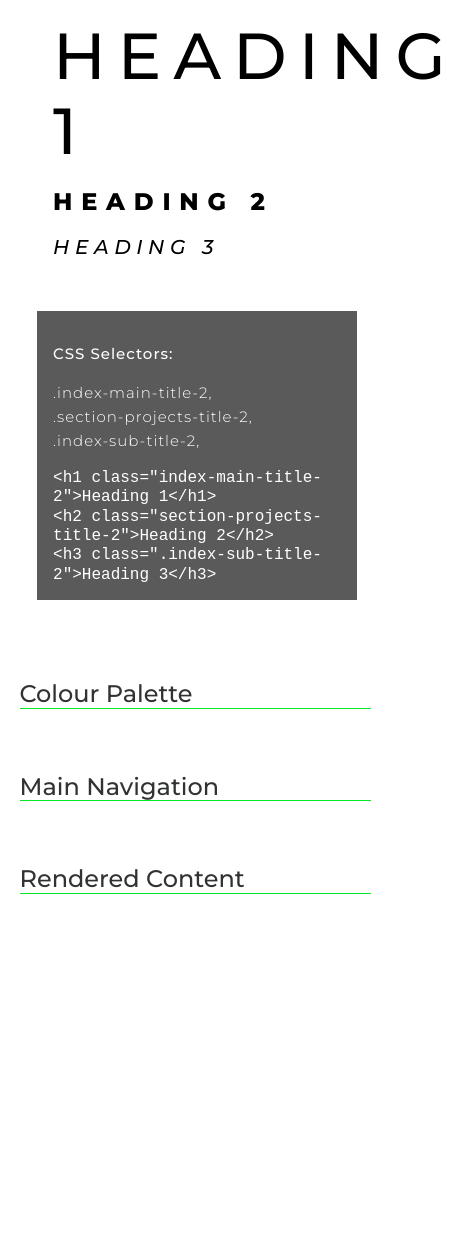
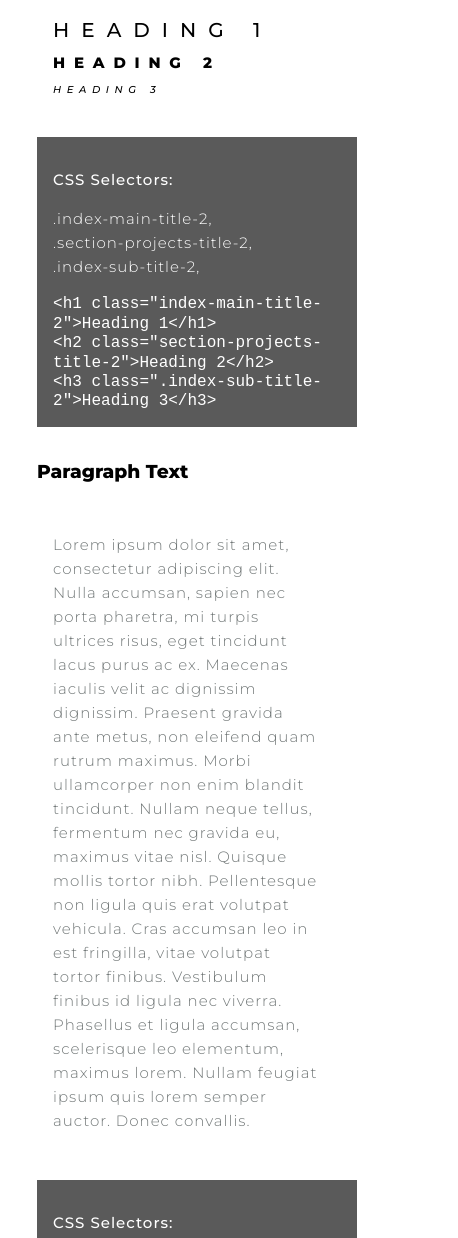
Before and after one commit to jlatay/Portfolio_Project_03, a plain HTML site: page pub_html/stylguide.html in a window 390 px wide. Shown: the part 2085-3323 px from the top of the page, 458 px wide, since content can reach past the window. Before the commit the page ends 2979 px from the top, so only its background shows below. Drawn offline with nearby package versions, Linux system fonts and the light colour scheme.

Commit message:
added more media queries, added more to the style guide,

```diff
--- a/pub_html/css/flexbox.css
+++ b/pub_html/css/flexbox.css
@@ -12,7 +12,7 @@
 
 .container .block{
   box-sizing: border-box;
-    flex: 1 1 auto;
+  flex: 1 1 auto;
 }
 
 .block {
--- a/pub_html/css/main.css
+++ b/pub_html/css/main.css
@@ -43,6 +43,12 @@ p {
 .border-bottom {
   margin:-0.5em auto 2em;
   border-bottom: 2.5px solid #616666;
+  width: 7rem;
+}
+
+.border-bottom-3 {
+  margin:-0.5em auto 2em;
+  border-bottom: 2.5px solid #04E824;
   width: 7rem;
 }
 
@@ -174,7 +180,7 @@ color: #04E824;
 }
 
 .section-projects-title-2 {
-  font-size: 1.5rem;
+  font-size: 30px;
   letter-spacing: .55rem;
   text-transform: uppercase;
 }
@@ -510,6 +516,7 @@ color: #04E824;
     padding-right: 5rem;
     text-transform: uppercase; */
   }
+}
 
   @media (max-width:430px) {
     .index-main-title {
@@ -542,5 +549,3 @@ color: #04E824;
     }
 
   }
-
-}
--- a/pub_html/css/styleguide_main.css
+++ b/pub_html/css/styleguide_main.css
@@ -21,7 +21,7 @@
   color: #ffffff;
 }
 
-.code-block{
+.code-block {
   min-width: 20rem;
   margin: 1rem auto;
   padding: 1rem 1rem;
@@ -42,3 +42,85 @@
 .dark-text-2{
   color: #515555;
 }
+
+.projects-paragraph-block {
+  max-width: 60%;
+}
+
+@media (max-width: 660px) {
+  .index-main-title-2 {
+    font-size: 45px;
+    /* font-weight: 500;
+    letter-spacing: .75rem;
+    text-transform: uppercase; */
+  }
+
+  .section-projects-title-2 {
+    font-size: 30px;
+    /* letter-spacing: .55rem;
+    text-transform: uppercase; */
+  }
+
+  .index-sub-title-2 {
+    font-size: 15px;
+    /* font-weight: 300;
+    font-style: italic;
+    letter-spacing: .35rem;
+    padding-right: 5rem;
+    text-transform: uppercase; */
+  }
+}
+
+@media (max-width: 515px) {
+  .index-main-title-2 {
+    font-size: 30px;
+    /* font-weight: 500;
+    letter-spacing: .75rem;
+    text-transform: uppercase; */
+  }
+
+  .section-projects-title-2 {
+    font-size: 20px;
+    /* letter-spacing: .55rem;
+    text-transform: uppercase; */
+  }
+
+  .index-sub-title-2 {
+    font-size: 13px;
+    /* font-weight: 300;
+    font-style: italic;
+    letter-spacing: .35rem;
+    padding-right: 5rem;
+    text-transform: uppercase; */
+  }
+}
+
+@media (max-width: 415px) {
+  .index-main-title-2 {
+    font-size: 20px;
+    /* font-weight: 500;
+    letter-spacing: .75rem;
+    text-transform: uppercase; */
+  }
+
+  .section-projects-title-2 {
+    font-size: 15px;
+    /* letter-spacing: .55rem;
+    text-transform: uppercase; */
+  }
+
+  .index-sub-title-2 {
+    font-size: 10px;
+    /* font-weight: 300;
+    font-style: italic;
+    letter-spacing: .35rem;
+    padding-right: 5rem;
+    text-transform: uppercase; */
+  }
+}
+
+@media (max-width:1150px) {
+  .projects-paragraph-block {
+    max-width: 90%;
+  }
+}
--- a/pub_html/stylguide.html
+++ b/pub_html/stylguide.html
@@ -125,7 +125,7 @@
     </div>
   </section>
 
-  <!--txt Elements-->
+  <!--Text Elements-->
 
     <section class="styleguide-section" id="text-elements-section">
       <h2 class="border-bottom-2">Text Elements</h2>
@@ -149,6 +149,24 @@
           </code>
       </div>
     </div>
+
+    <h3>Paragraph Text</h3>
+    <div class="container">
+      <div class="block element-block projects-paragraph-block">
+        <p class="projects-paragraph">
+          Lorem ipsum dolor sit amet, consectetur adipiscing elit. Nulla accumsan, sapien nec porta pharetra, mi turpis ultrices risus, eget tincidunt lacus purus ac ex. Maecenas iaculis velit ac dignissim dignissim. Praesent gravida ante metus, non eleifend quam rutrum maximus. Morbi ullamcorper non enim blandit tincidunt. Nullam neque tellus, fermentum nec gravida eu, maximus vitae nisl. Quisque mollis tortor nibh. Pellentesque non ligula quis erat volutpat vehicula. Cras accumsan leo in est fringilla, vitae volutpat tortor finibus. Vestibulum finibus id ligula nec viverra. Phasellus et ligula accumsan, scelerisque leo elementum, maximus lorem. Nullam feugiat ipsum quis lorem semper auctor. Donec convallis.
+        </p>
+      </div>
+      <div class="block code-block">
+        <p><strong>CSS Selectors:</strong></p>
+          <p class="class-cssSelector">
+            .projects-paragraph
+          </p>
+
+          <code>
+            &lt;p class=&quot;projects-paragraph&quot;&gt;<br />Lorem ipsum dolor sit amet, <br /> consectetur adipiscing elit....<br />&lt;/p&gt;<br/>
+          </code>
+      </div>
     </div>
     </section>
 
```
Also changed, not shown: pub_html/index.html (+1 -1 lines).
